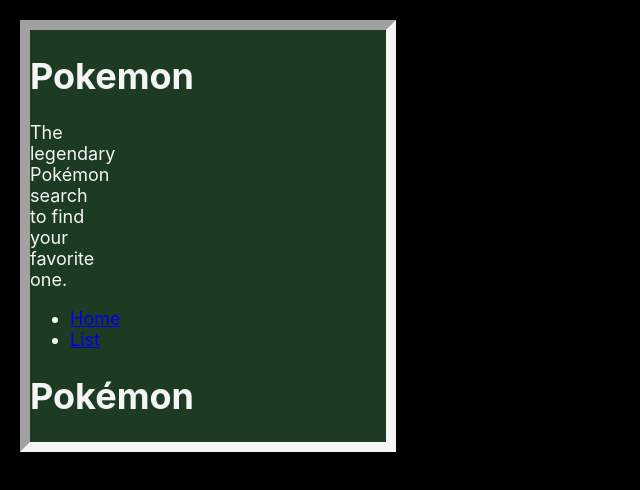
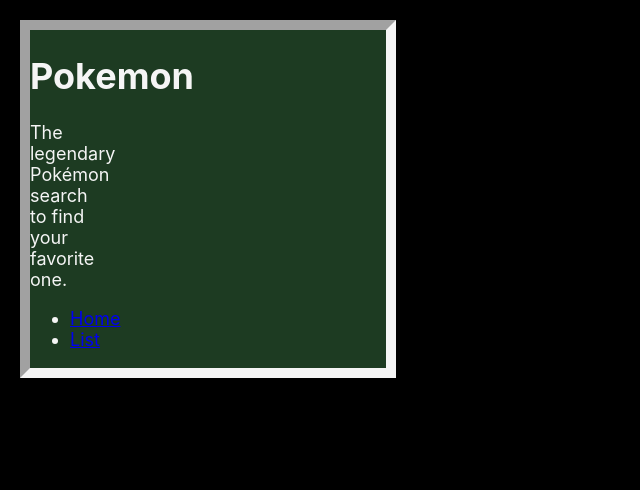
Before and after one commit to sarah-svg/lab-pokecatcher, a React (Create React App) app: page / in a window 1280 px wide. Shown: the top 490 px of the page, without its empty margins (0-640 px from the left). Built offline with nearby package versions, Linux system fonts and the light colour scheme.

Commit message:
changeing it up

```diff
--- a/src/Header.js
+++ b/src/Header.js
@@ -21,7 +21,6 @@ export default class Header extends Component {
                         </ul>
                     </div>
                     <div className='sixty'>
-                        <h1>Pokémon</h1>
                     </div>
                     <div className='SearchPokemon'>
                     </div>
```
